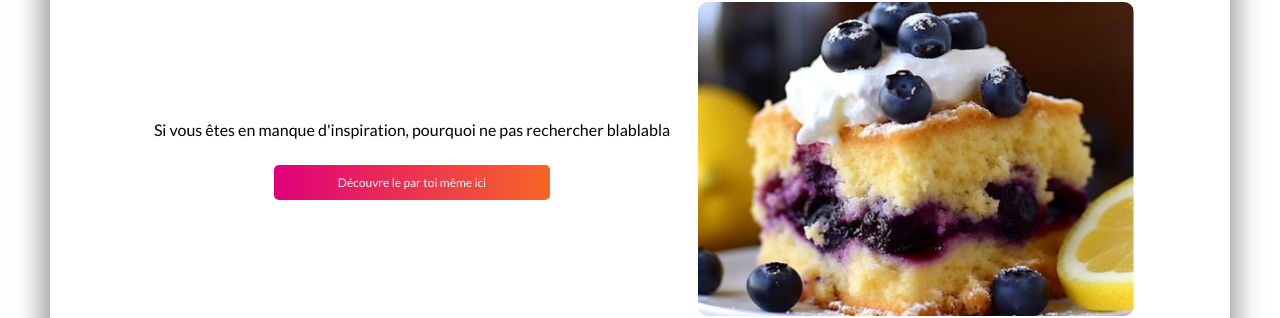
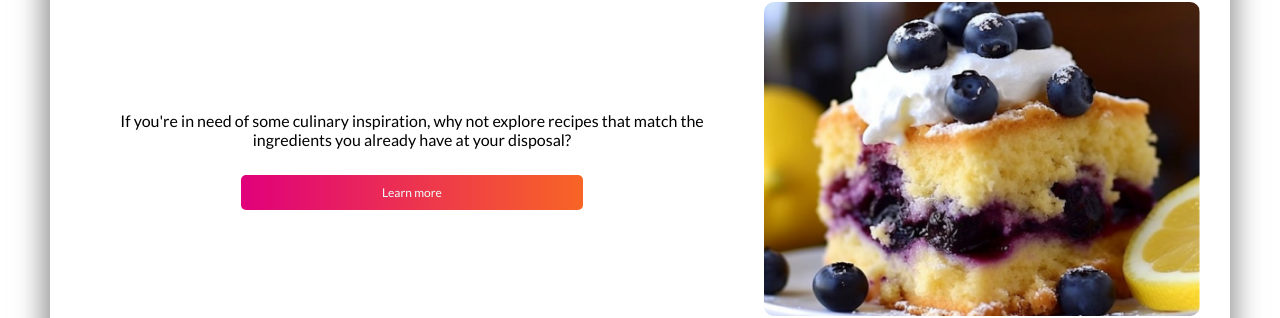
Before and after one commit to snorat/Free-Go, a React (Vite) app in the folder frontend/: page / in a window 1280 px wide. Shown: the part 1243-1561 px from the top of the page. Built offline with nearby package versions, Linux system fonts and the light colour scheme; no server answers.

Commit message:
fixer les liens

```diff
--- a/frontend/src/components/CardInsp.jsx
+++ b/frontend/src/components/CardInsp.jsx
@@ -16,7 +16,7 @@ export default function CardInsp({
       <div className="card-des">
         {description && <p className="card-description">{description}</p>}
         {buttonText && link && (
-          <a href={link} className="card-btn">
+          <a href={/tryfreego/} className="card-btn">
             {buttonText}
           </a>
         )}
--- a/frontend/src/components/Footer.jsx
+++ b/frontend/src/components/Footer.jsx
@@ -4,7 +4,7 @@ import Instagram from "../assets/images/Instagram.png";
 import Twitter from "../assets/images/Twitter.png";
 import Facebook from "../assets/images/Facebook.png";
 import Youtube from "../assets/images/Youtube.png";
-import "../styles/footer.css";
+import "../styles/Footer.css";
 
 function Footer() {
   return (
--- a/frontend/src/pages/Favoris.jsx
+++ b/frontend/src/pages/Favoris.jsx
@@ -1,5 +1,6 @@
 /* eslint-disable no-restricted-syntax */
 import React, { useEffect, useState } from "react";
+import { Link } from "react-router-dom";
 import axios from "axios";
 import "../styles/favoris.css";
 import Welcofavoris from "../components/Welcofavoris";
@@ -51,7 +52,9 @@ export default function Favoris() {
       <div className="favoris">
         {recipes.map((recipe) => (
           <div key={recipe.idMeal} className="favoris_result">
-            <h5>{recipe.strMeal}</h5>
+            <Link to={`/recipedetails/${recipe.idMeal}`}>
+              <h5>{recipe.strMeal} </h5>
+            </Link>
             <img
               className="picturePrincipal"
               src={recipe.strMealThumb}
--- a/frontend/src/pages/Homepage.jsx
+++ b/frontend/src/pages/Homepage.jsx
@@ -16,8 +16,8 @@ export default function Homepage() {
       <CardInsp
         imgSrc={Cake}
         imgAlt="cake-image"
-        description="Si vous êtes en manque d'inspiration, pourquoi ne pas rechercher blablabla"
-        buttonText="Découvre le par toi même ici"
+        description="If you're in need of some culinary inspiration, why not explore recipes that match the ingredients you already have at your disposal?"
+        buttonText="Learn more"
         link="cardPage"
       />
     </div>
--- a/frontend/src/styles/favoris.css
+++ b/frontend/src/styles/favoris.css
@@ -7,11 +7,13 @@
   padding: 3rem;
 }
 
-.favoris_result > h5 {
+.title-recipes {
   color: var(--color-text);
   text-decoration: underline;
   font-weight: 900;
   font-size: 1.3rem;
+  margin: 20px;
+  background-color: aqua;
 }
 
 .favoris_result > button {
```
